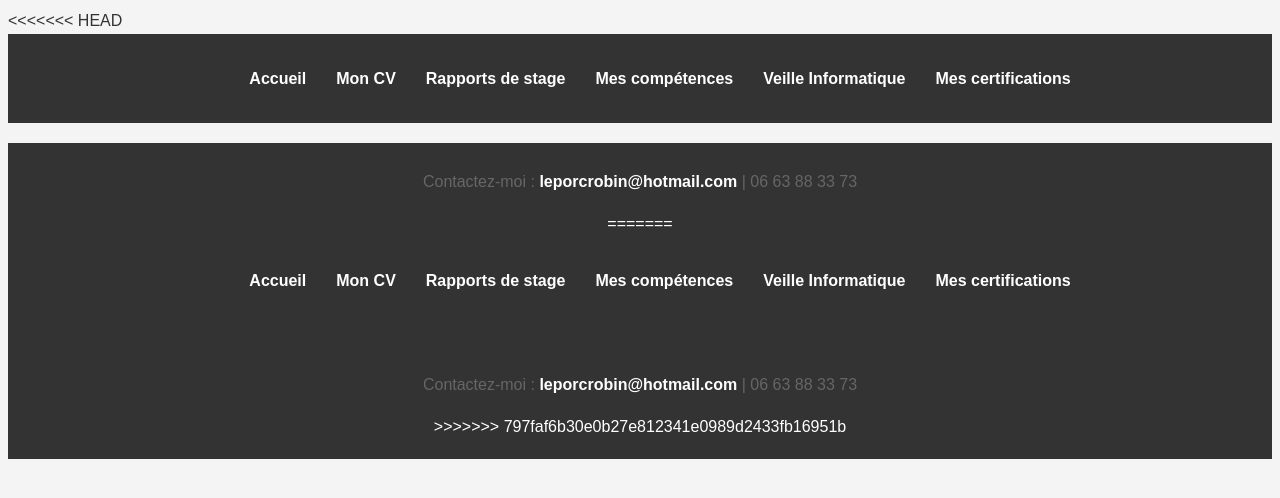
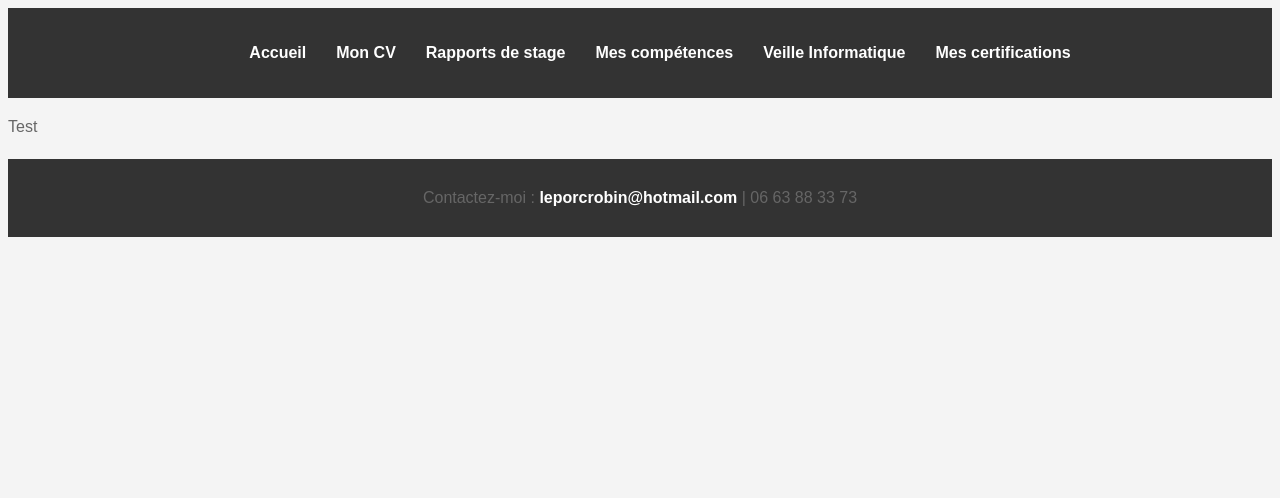
Before and after one commit to Speiner/Portfolio, a plain HTML site: page cv.html in a window 1280 px wide. Drawn offline with Linux system fonts and the light colour scheme.

```diff
--- a/certifications.html
+++ b/certifications.html
@@ -1,4 +1,4 @@
-<<<<<<< HEAD
+
 <!DOCTYPE html>
 <html lang="fr">
 <head>
@@ -24,31 +24,3 @@
 
     <footer>
         <p>Contactez-moi : <a href="mailto:leporcrobin@hotmail.com">leporcrobin@hotmail.com</a> | 06 63 88 33 73</p>
-=======
-<!DOCTYPE html>
-<html lang="fr">
-<head>
-    <meta charset="UTF-8">
-    <meta name="viewport" content="width=device-width, initial-scale=1.0">
-    <title>Portfolio BTS SIO</title>
-    <link rel="stylesheet" href="style.css">
-</head>
-<body>
-    <header>
-        <nav>
-            <ul>
-                <li><a href="index.html">Accueil</a></li>
-                <li><a href="cv.html">Mon CV</a></li>
-                <li><a href="rapports.html">Rapports de stage</a></li>
-                <li><a href="competences.html">Mes compétences</a></li>
-                <li><a href="veille.html">Veille Informatique</a></li>
-                <li><a href="certifications.html">Mes certifications</a></li>
-            </ul>
-        </nav>
-    </header>
-
-
-    <footer>
-        <p>Contactez-moi : <a href="mailto:leporcrobin@hotmail.com">leporcrobin@hotmail.com</a> | 06 63 88 33 73</p>
->>>>>>> 797faf6b30e0b27e812341e0989d2433fb16951b
-    </footer>
--- a/cv.html
+++ b/cv.html
@@ -1,4 +1,4 @@
-<<<<<<< HEAD
+
 <!DOCTYPE html>
 <html lang="fr">
 <head>
@@ -21,34 +21,7 @@
         </nav>
     </header>
 
+    <p>Test</p>
 
     <footer>
         <p>Contactez-moi : <a href="mailto:leporcrobin@hotmail.com">leporcrobin@hotmail.com</a> | 06 63 88 33 73</p>
-=======
-<!DOCTYPE html>
-<html lang="fr">
-<head>
-    <meta charset="UTF-8">
-    <meta name="viewport" content="width=device-width, initial-scale=1.0">
-    <title>Portfolio BTS SIO</title>
-    <link rel="stylesheet" href="style.css">
-</head>
-<body>
-    <header>
-        <nav>
-            <ul>
-                <li><a href="index.html">Accueil</a></li>
-                <li><a href="cv.html">Mon CV</a></li>
-                <li><a href="rapports.html">Rapports de stage</a></li>
-                <li><a href="competences.html">Mes compétences</a></li>
-                <li><a href="veille.html">Veille Informatique</a></li>
-                <li><a href="certifications.html">Mes certifications</a></li>
-            </ul>
-        </nav>
-    </header>
-
-
-    <footer>
-        <p>Contactez-moi : <a href="mailto:leporcrobin@hotmail.com">leporcrobin@hotmail.com</a> | 06 63 88 33 73</p>
->>>>>>> 797faf6b30e0b27e812341e0989d2433fb16951b
-    </footer>
```
Also changed, not shown: competences.html (+0 -29 lines).
